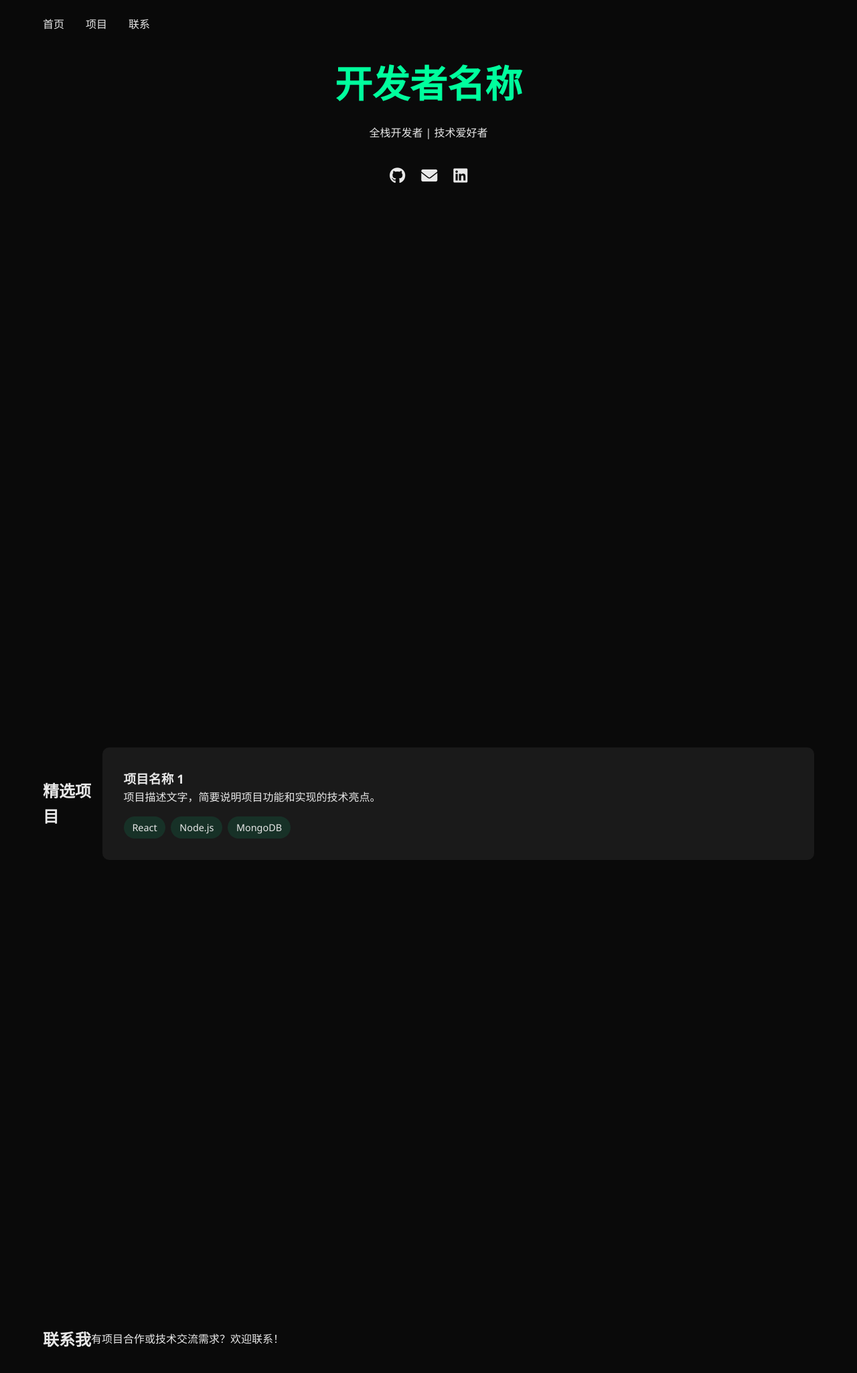
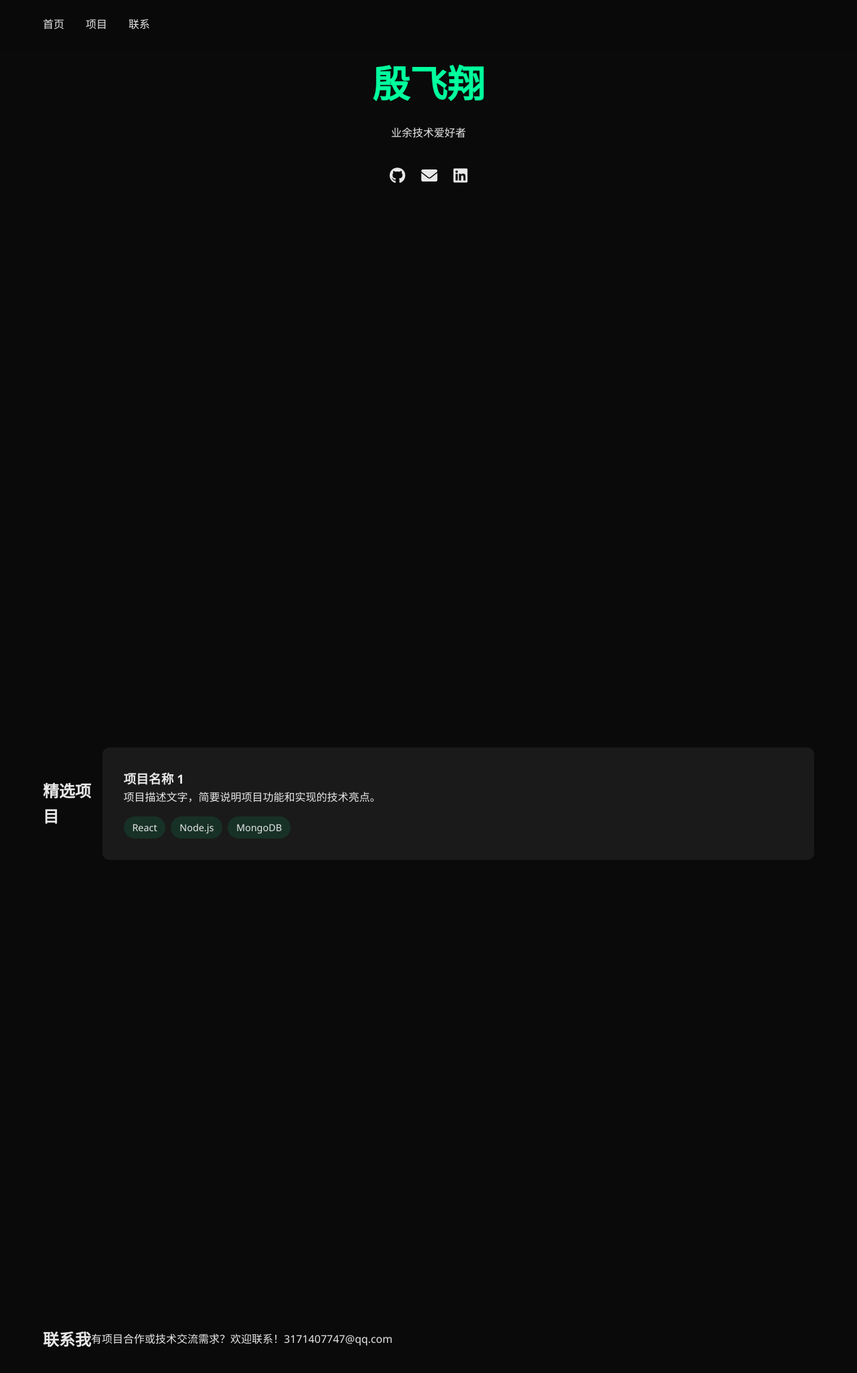
Before and after one commit to LetterFlower/LetterFlower.github.io, a plain HTML site: page index.html in a window 1280 px wide. Shown: the whole page at 67% size. Drawn offline with Linux system fonts and the light colour scheme.

Commit message:
Update index.html

```diff
--- a/index.html
+++ b/index.html
@@ -133,11 +133,11 @@
     </nav>
 
     <section class="hero" id="home">
-        <h1>开发者名称</h1>
-        <p>全栈开发者 | 技术爱好者</p>
+        <h1>殷飞翔</h1>
+        <p>业余技术爱好者</p>
         <div class="social-links">
-            <a href="https://github.com/yourusername" target="_blank"><i class="fab fa-github"></i></a>
-            <a href="mailto:your.email@example.com"><i class="fas fa-envelope"></i></a>
+            <a href="https://github.com/LetterFlower" target="_blank"><i class="fab fa-github"></i></a>
+            <a href="mailto:3171407747@qq.com"><i class="fas fa-envelope"></i></a>
             <a href="#"><i class="fab fa-linkedin"></i></a>
         </div>
     </section>
@@ -160,7 +160,7 @@
 
     <section id="contact">
         <h2>联系我</h2>
-        <p>有项目合作或技术交流需求？欢迎联系！</p>
+        <p>有项目合作或技术交流需求？欢迎联系！3171407747@qq.com</p>
         <div class="social-links">
             <!-- 重复联系方式 -->
         </div>
```
